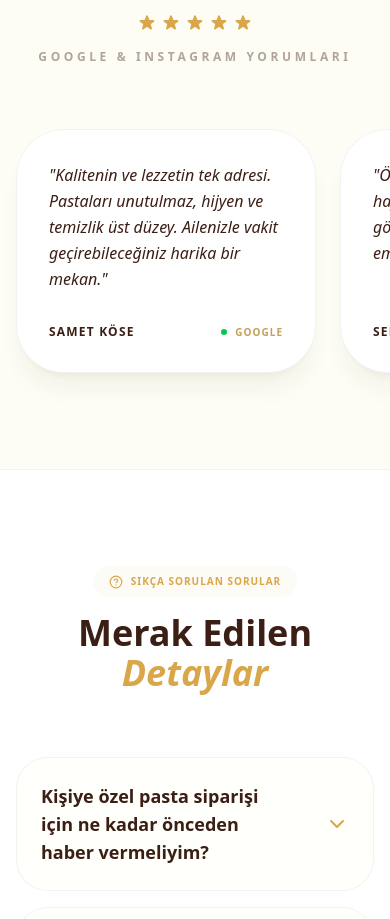
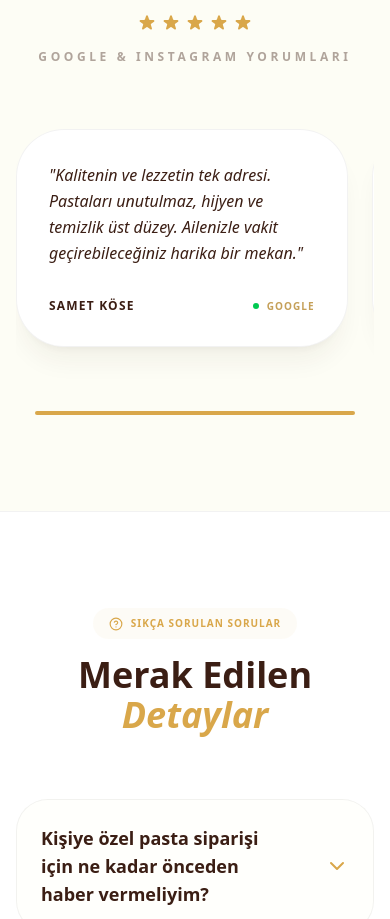
Before and after one commit to burakucarr/kulemevlanasamsun, a Next.js app: page / in a window 390 px wide. Shown: the part 6680-7599 px from the top of the page. Built offline with nearby package versions, Linux system fonts and the light colour scheme; a web font is replaced by a local one.

Commit message:
fix: improve testimonial carousel responsiveness with native scroll snap

```diff
--- a/src/app/page.tsx
+++ b/src/app/page.tsx
@@ -176,14 +176,15 @@ export default function Home() {
           </div>
         </div>
 
-        {/* Draggable Slider */}
-        <div className="relative cursor-grab active:cursor-grabbing px-4 md:px-0">
+        {/* Draggable Slider Container */}
+        <div className="relative px-4 md:px-0">
           <motion.div
-            drag="x"
-            dragConstraints={{ right: 0, left: -2500 }}
-            dragElastic={0.1}
-            className="flex gap-6 md:gap-10"
-            style={{ width: "max-content" }}
+            className="flex gap-6 md:gap-10 overflow-x-auto scrollbar-hide snap-x snap-mandatory cursor-grab active:cursor-grabbing pb-12"
+            style={{
+              scrollbarWidth: 'none',
+              msOverflowStyle: 'none',
+              WebkitOverflowScrolling: 'touch'
+            }}
           >
             {[
               { name: "Samet Köse", comment: "Kalitenin ve lezzetin tek adresi. Pastaları unutulmaz, hijyen ve temizlik üst düzey. Ailenizle vakit geçirebileceğiniz harika bir mekan.", platform: "Google" },
@@ -199,26 +200,33 @@ export default function Home() {
             ].map((testi, i) => (
               <motion.div
                 key={i}
-                whileHover={{ y: -5 }}
-                className="w-[300px] md:w-[420px] bg-white p-8 md:p-10 rounded-[3rem] border border-black/5 shadow-xl shadow-primary/5 flex flex-col justify-between whitespace-normal select-none"
+                initial={{ opacity: 0, scale: 0.9 }}
+                whileInView={{ opacity: 1, scale: 1 }}
+                viewport={{ once: true }}
+                className="flex-shrink-0 w-[85vw] md:w-[420px] snap-center"
               >
-                <p className="text-primary font-medium italic text-base md:text-lg mb-8 leading-relaxed">"{testi.comment}"</p>
-                <div className="flex items-center justify-between pointer-events-none">
-                  <span className="font-black text-primary uppercase tracking-widest text-xs md:text-sm">{testi.name}</span>
-                  <div className="flex items-center gap-2">
-                    <div className="w-1.5 h-1.5 rounded-full bg-green-500" />
-                    <span className="text-secondary text-[10px] font-bold uppercase tracking-widest">{testi.platform}</span>
+                <div className="bg-white p-8 md:p-10 rounded-[3rem] border border-black/5 shadow-xl shadow-primary/5 h-full flex flex-col justify-between hover:border-accent/20 transition-colors">
+                  <p className="text-primary font-medium italic text-base md:text-lg mb-8 leading-relaxed">"{testi.comment}"</p>
+                  <div className="flex items-center justify-between">
+                    <span className="font-black text-primary uppercase tracking-widest text-xs md:text-sm">{testi.name}</span>
+                    <div className="flex items-center gap-2">
+                      <div className="w-1.5 h-1.5 rounded-full bg-green-500" />
+                      <span className="text-secondary text-[10px] font-bold uppercase tracking-widest">{testi.platform}</span>
+                    </div>
                   </div>
                 </div>
               </motion.div>
             ))}
           </motion.div>
 
-          {/* Drag Hint - Desktop Only */}
-          <div className="hidden md:flex justify-center mt-12 gap-3 opacity-20">
-             <div className="w-2 h-2 rounded-full bg-primary" />
-             <div className="w-2 h-2 rounded-full bg-primary/40" />
-             <div className="w-2 h-2 rounded-full bg-primary/20" />
+          {/* Custom Scroll Progress Bar */}
+          <div className="max-w-xs mx-auto h-1 bg-black/5 rounded-full overflow-hidden mt-4">
+            <motion.div
+              className="h-full bg-accent"
+              initial={{ width: "20%" }}
+              whileInView={{ width: "100%" }}
+              transition={{ duration: 2 }}
+            />
           </div>
         </div>
       </section>
```
